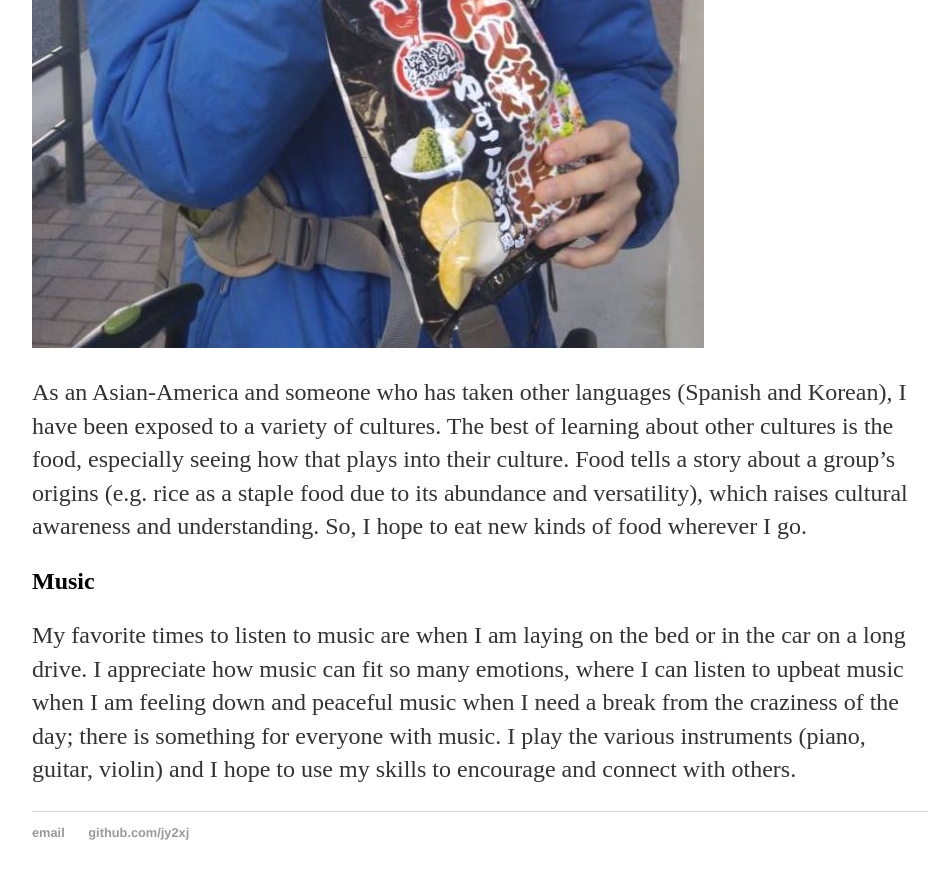
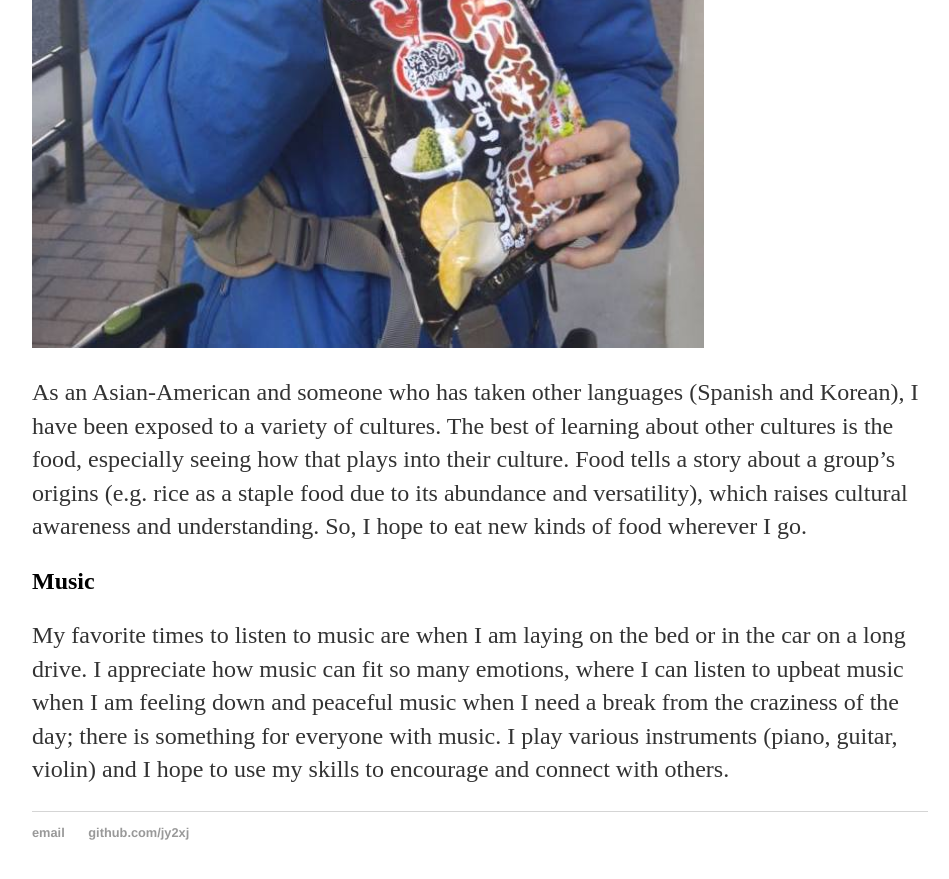
Before and after one commit to jy2xj/jy2xj.github.io, a Jekyll site: the page built from interests/index.html, in a window 1280 px wide and 900 px high, scrolled down 1899 px. Shown: the top 879 px of the window, without its empty margins (160-1109 px from the left). Built offline with Jekyll 4.4.1, drawn with Linux system fonts in a browser that asks for light colours.

Commit message:
change text for eating and music

```diff
--- a/interests/index.html
+++ b/interests/index.html
@@ -23,9 +23,9 @@ title: Joshua Ya Interests
 
 	<img alt="Me Eating" src="../images/eating.jpg" width="75%" />
 
-	<p>As an Asian-America and someone who has taken other languages (Spanish and Korean), I have been exposed to a variety of cultures. The best of learning about other cultures is the food, especially seeing how that plays into their culture. Food tells a story about a group’s origins (e.g. rice as a staple food due to its abundance and versatility), which raises cultural awareness and understanding. So, I hope to eat new kinds of food wherever I go.</p>
+	<p>As an Asian-American and someone who has taken other languages (Spanish and Korean), I have been exposed to a variety of cultures. The best of learning about other cultures is the food, especially seeing how that plays into their culture. Food tells a story about a group’s origins (e.g. rice as a staple food due to its abundance and versatility), which raises cultural awareness and understanding. So, I hope to eat new kinds of food wherever I go.</p>
 
 	<h2>Music</h2>
 
-	<p>My favorite times to listen to music are when I am laying on the bed or in the car on a long drive. I appreciate how music can fit so many emotions, where I can listen to upbeat music when I am feeling down and peaceful music when I need a break from the craziness of the day; there is something for everyone with music. I play the various instruments (piano, guitar, violin) and I hope to use my skills to encourage and connect with others.</p>
+	<p>My favorite times to listen to music are when I am laying on the bed or in the car on a long drive. I appreciate how music can fit so many emotions, where I can listen to upbeat music when I am feeling down and peaceful music when I need a break from the craziness of the day; there is something for everyone with music. I play various instruments (piano, guitar, violin) and I hope to use my skills to encourage and connect with others.</p>
 </div>
```
